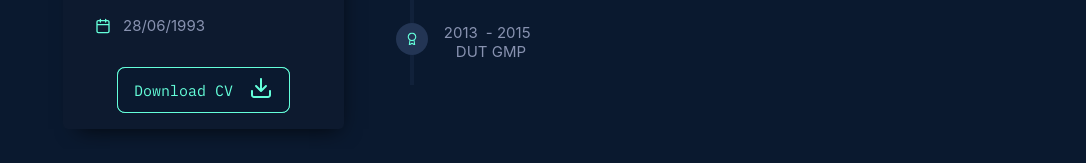
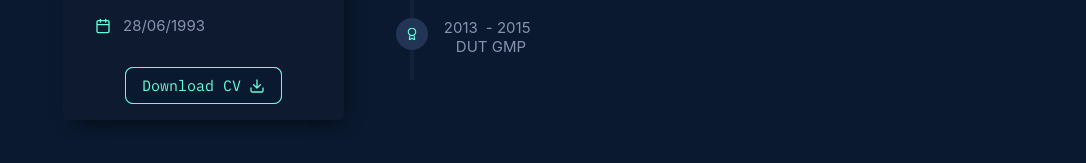
Before and after one commit to cdefonte42/Portofolio, an Angular app in the folder front/: page / in a window 1280 px wide. Shown: the part 397-560 px from the top of the page, without its empty margins (97-1183 px from the left). Built offline with nearby package versions, Linux system fonts and the light colour scheme.

Commit message:
[add] position left / right icon button option

```diff
--- a/front/src/app/button/button.component.css
+++ b/front/src/app/button/button.component.css
@@ -7,9 +7,18 @@
     display: flex;
     justify-content: center;
     align-items: center;
-    gap: 1rem;
+    gap: 0.5rem;
     position: relative;
     transition: transform 0.2s ease-in-out;
+}
+
+.button:has(.icon.left) {
+    flex-direction: row-reverse;
+}
+
+.icon {
+    display: inline-flex;
+    width: 1rem;
 }
 
 .button:hover {
--- a/front/src/app/button/button.component.html
+++ b/front/src/app/button/button.component.html
@@ -1,8 +1,8 @@
 <div class="outter">
     <div class="inner"></div>
-    <div class="button" [class]=color (click)="onClick.emit()">
+    <div class="button" [class]="color" (click)="onClick.emit()">
         <ng-content />
-        <div *ngIf="iconRef">
+        <div class="icon" [class]="iconPosition" *ngIf="iconRef">
             <ng-container [ngTemplateOutlet]="iconRef.templateRef"></ng-container>
         </div>
     </div>
--- a/front/src/app/button/button.component.ts
+++ b/front/src/app/button/button.component.ts
@@ -13,7 +13,11 @@ import { ProjectionContentDirective } from '../projection-content.directive';
 
 export class ButtonComponent {
   @Input() color: "brand" | "white" | "dark" = "brand";
+
   @Input() disabled: boolean = false;
+
   @Output() onClick = new EventEmitter<MouseEvent>();
+
   @ContentChild(ProjectionContentDirective) iconRef?: ProjectionContentDirective;
+  @Input() iconPosition?: "left" | "right" | "top" | "bottom" = "left";
 }
--- a/front/src/app/overview/overview.component.html
+++ b/front/src/app/overview/overview.component.html
@@ -50,10 +50,10 @@
 
         </div>
     </div>
-    <app-button (onClick)="downloadCV()">
+    <app-button (onClick)="downloadCV()" [iconPosition]="'right'">
         Download CV
         <ng-template [appProjectionContent]>
-            <svg width="24" height="24" viewBox="0 0 24 24" fill="none" xmlns="http://www.w3.org/2000/svg">
+            <svg viewBox="0 0 24 24" fill="none" xmlns="http://www.w3.org/2000/svg">
                 <path
                     d="M13 3C13 2.44772 12.5523 2 12 2C11.4477 2 11 2.44772 11 3V12.5858L7.70711 9.29289C7.31658 8.90237 6.68342 8.90237 6.29289 9.29289C5.90237 9.68342 5.90237 10.3166 6.29289 10.7071L11.2929 15.7071C11.6834 16.0976 12.3166 16.0976 12.7071 15.7071L17.7071 10.7071C18.0976 10.3166 18.0976 9.68342 17.7071 9.29289C17.3166 8.90237 16.6834 8.90237 16.2929 9.29289L13 12.5858V3Z"
                     fill="currentColor" />
```
